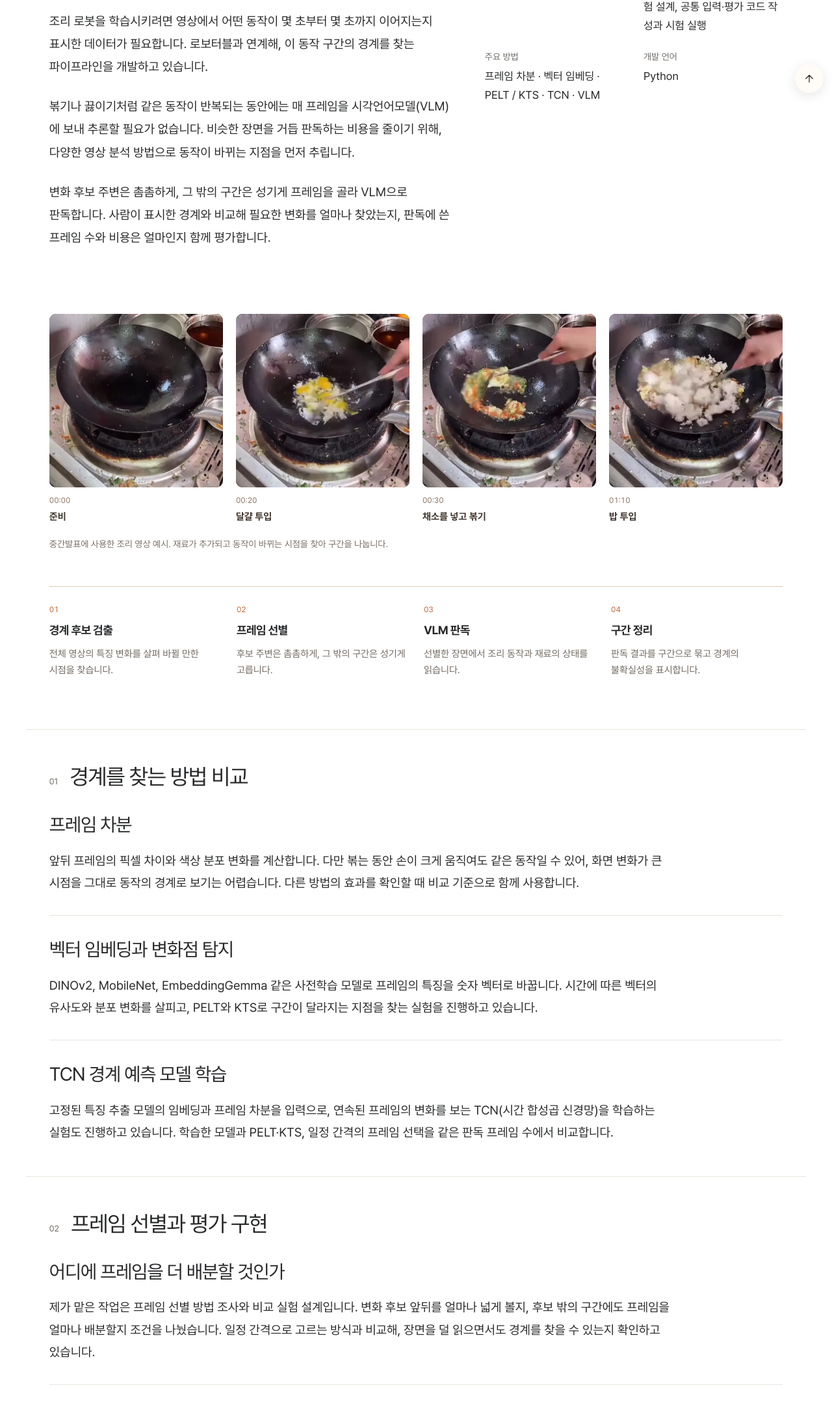
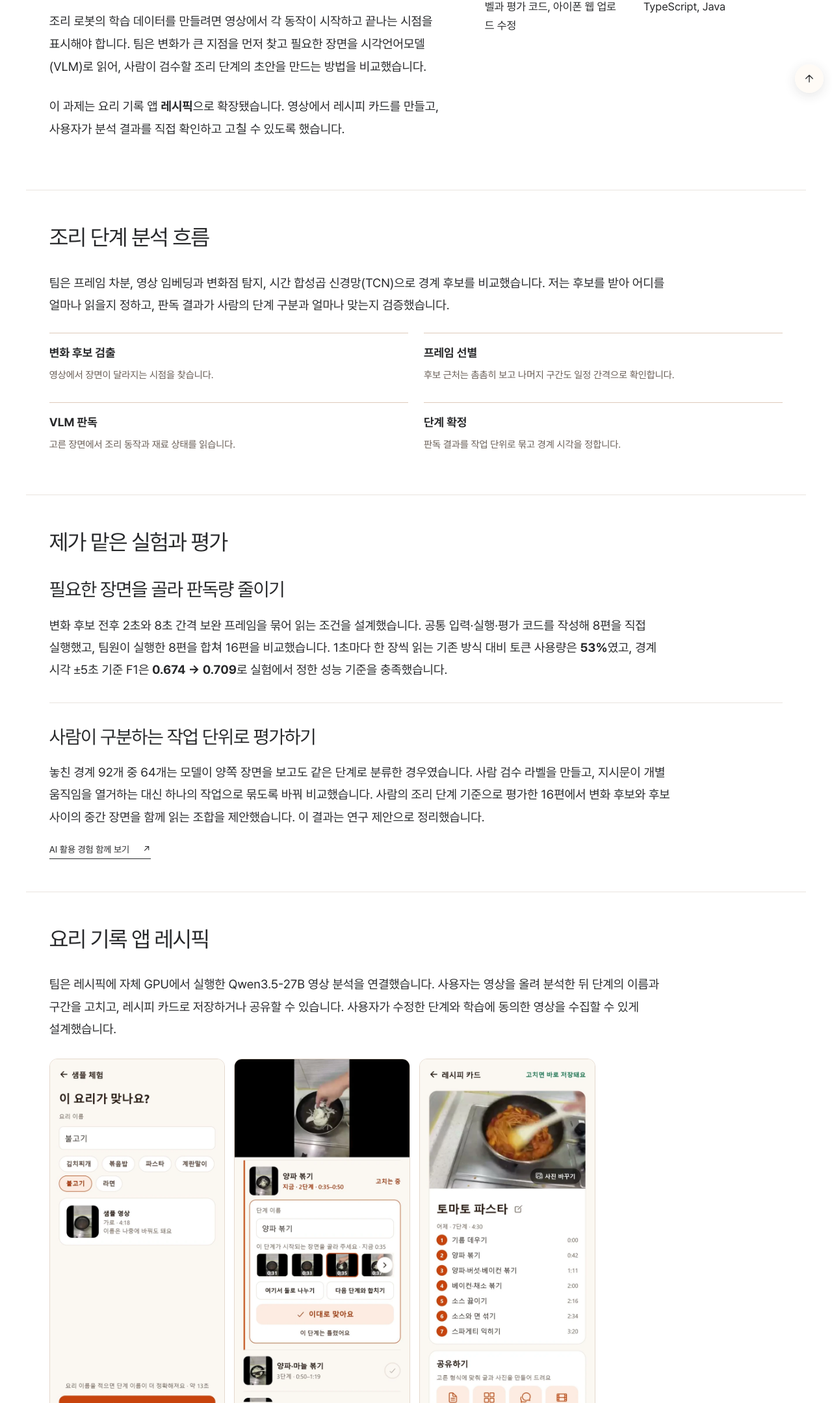
Before and after one commit to durian98/durian98.github.io, a plain HTML site: page vlm.html in a window 1280 px wide. Shown: the part 641-2800 px from the top of the page at 65% size. Drawn offline with Linux system fonts and the light colour scheme.

Commit message:
Publish completed Recipick portfolio project

```diff
--- a/vlm.html
+++ b/vlm.html
@@ -5,9 +5,9 @@
 <meta name="viewport" content="width=device-width,initial-scale=1">
 <meta name="theme-color" content="#FFFFFF">
 <title>조리 영상의 동작 구간 경계 검출 파이프라인 개발 — 박재현</title>
-<meta name="description" content="조리 영상에서 동작 구간의 경계를 찾고 시각언어모델로 판독하는 파이프라인 개발 프로젝트입니다.">
+<meta name="description" content="조리 영상의 단계 검출 실험, 요리 기록 앱 레시픽, 아이폰 웹 영상 업로드 개선을 소개합니다.">
 <meta property="og:title" content="조리 영상의 동작 구간 경계 검출 파이프라인 개발 — 박재현">
-<meta property="og:description" content="조리 영상에서 동작 구간의 경계를 찾고 시각언어모델로 판독하는 파이프라인 개발 프로젝트입니다.">
+<meta property="og:description" content="조리 영상의 단계 검출 실험, 요리 기록 앱 레시픽, 아이폰 웹 영상 업로드 개선을 소개합니다.">
 <meta property="og:type" content="website">
 <meta property="og:image" content="https://durian98.github.io/assets/portrait.webp">
 <link rel="preload" href="assets/fonts/Pretendard-Regular.woff2?v=14f1dfb5" as="font" type="font/woff2" crossorigin>
@@ -18,6 +18,18 @@
 <script src="page-navigation.js?v=abc9b69f" defer></script>
 <script src="media-playback.js?v=0217169f" defer></script>
 <link rel="stylesheet" href="site.css?v=c171eb8b">
+<style>
+.recipick-pipeline{display:grid;grid-template-columns:repeat(2,minmax(0,1fr));gap:16px 24px;margin:24px 0 0;padding:0;list-style:none}
+.recipick-pipeline li{padding:14px 0;border-top:1px solid #decaba}
+.recipick-pipeline strong,.recipick-pipeline span{display:block}
+.recipick-pipeline span{margin-top:6px;color:#665b53;font-size:.94rem;line-height:1.6}
+.recipick-flow{max-width:840px;margin:28px 0 36px}
+.recipick-screens{display:grid;grid-template-columns:repeat(3,minmax(0,1fr));gap:14px}
+.recipick-screens a{display:block}.recipick-screens img{display:block;width:100%;height:auto;border:1px solid #e5d9ce;border-radius:12px}
+.recipick-screens strong{display:block;margin-top:10px;font-size:.94rem;line-height:1.4;word-break:keep-all}
+.recipick-flow figcaption{margin-top:14px;color:#665b53;font-size:.85rem}
+@media(max-width:560px){.recipick-screens{gap:7px}.recipick-screens img{border-radius:6px}.recipick-screens strong{font-size:.8rem}}
+</style>
 </head>
 <body>
 <a class="skip-link" href="#main">본문으로 바로가기</a>
@@ -36,12 +48,69 @@
 <button type="button" data-page-top aria-label="페이지 맨 위로" title="맨 위로"><svg viewBox="0 0 24 24" fill="none" stroke="currentColor" stroke-width="1.7" stroke-linecap="round" stroke-linejoin="round" aria-hidden="true"><path d="m5 12 7-7 7 7M12 5v14"/></svg></button>
 </nav>
 <main id="main" class="research-detail">
-<section class="project-hero wrap"><div class="project-topline"><span>로보터블 × SSAFY 기업 연계 프로젝트 · 진행 중</span></div><h1 class="project-title">조리 영상의 동작 구간 경계 검출 파이프라인 개발</h1><p class="project-subtitle">조리 로봇이 학습할 수 있도록 영상에 동작 구간을 표시합니다.</p><p class="project-period"><time datetime="2026-10-06">2026.10.06</time>–진행 중</p></section>
-<section class="project-summary wrap"><div><h2>프로젝트 개요</h2><p>조리 로봇을 학습시키려면 영상에서 어떤 동작이 몇 초부터 몇 초까지 이어지는지 표시한 데이터가 필요합니다. 로보터블과 연계해, 이 동작 구간의 경계를 찾는 파이프라인을 개발하고 있습니다.</p><p>볶기나 끓이기처럼 같은 동작이 반복되는 동안에는 매 프레임을 시각언어모델(VLM)에 보내 추론할 필요가 없습니다. 비슷한 장면을 거듭 판독하는 비용을 줄이기 위해, 다양한 영상 분석 방법으로 동작이 바뀌는 지점을 먼저 추립니다.</p><p>변화 후보 주변은 촘촘하게, 그 밖의 구간은 성기게 프레임을 골라 VLM으로 판독합니다. 사람이 표시한 경계와 비교해 필요한 변화를 얼마나 찾았는지, 판독에 쓴 프레임 수와 비용은 얼마인지 함께 평가합니다.</p></div><div><dl class="project-facts"><div><dt>기간</dt><dd>2026.10.06–진행 중</dd></div><div><dt>담당 작업</dt><dd>프레임 선별 방법 조사, 비교 실험 설계, 공통 입력·평가 코드 작성과 시험 실행</dd></div><div><dt>주요 방법</dt><dd>프레임 차분 · 벡터 임베딩 · PELT / KTS · TCN · VLM</dd></div><div><dt>개발 언어</dt><dd>Python</dd></div></dl></div></section>
-<figure class="cooking-example wrap"><div class="cooking-sequence"><div class="cooking-frame"><img src="assets/cooking-frame-15.webp" width="720" height="720" alt="준비 장면" loading="lazy"><div class="frame-label"><span>00:00</span><strong>준비</strong></div></div><div class="cooking-frame"><img src="assets/cooking-frame-17.webp" width="720" height="720" alt="달걀 투입 장면" loading="lazy"><div class="frame-label"><span>00:20</span><strong>달걀 투입</strong></div></div><div class="cooking-frame"><img src="assets/cooking-frame-18.webp" width="720" height="720" alt="채소를 넣고 볶기 장면" loading="lazy"><div class="frame-label"><span>00:30</span><strong>채소를 넣고 볶기</strong></div></div><div class="cooking-frame"><img src="assets/cooking-frame-19.webp" width="720" height="720" alt="밥 투입 장면" loading="lazy"><div class="frame-label"><span>01:10</span><strong>밥 투입</strong></div></div></div><figcaption>중간발표에 사용한 조리 영상 예시. 재료가 추가되고 동작이 바뀌는 시점을 찾아 구간을 나눕니다.</figcaption></figure>
-<section class="pipeline-overview wrap" aria-label="파이프라인 처리 흐름"><ol><li><span>01</span><h2>경계 후보 검출</h2><p>전체 영상의 특징 변화를 살펴 바뀔 만한 시점을 찾습니다.</p></li><li><span>02</span><h2>프레임 선별</h2><p>후보 주변은 촘촘하게, 그 밖의 구간은 성기게 고릅니다.</p></li><li><span>03</span><h2>VLM 판독</h2><p>선별한 장면에서 조리 동작과 재료의 상태를 읽습니다.</p></li><li><span>04</span><h2>구간 정리</h2><p>판독 결과를 구간으로 묶고 경계의 불확실성을 표시합니다.</p></li></ol></section>
-<section class="content-section wrap" id="methods"><div class="section-side"><div class="eyebrow">01</div><h2>경계를 찾는 방법 비교</h2></div><div class="section-body"><article class="ai-use-entry"><h3>프레임 차분</h3><p>앞뒤 프레임의 픽셀 차이와 색상 분포 변화를 계산합니다. 다만 볶는 동안 손이 크게 움직여도 같은 동작일 수 있어, 화면 변화가 큰 시점을 그대로 동작의 경계로 보기는 어렵습니다. 다른 방법의 효과를 확인할 때 비교 기준으로 함께 사용합니다.</p></article><article class="ai-use-entry"><h3>벡터 임베딩과 변화점 탐지</h3><p>DINOv2, MobileNet, EmbeddingGemma 같은 사전학습 모델로 프레임의 특징을 숫자 벡터로 바꿉니다. 시간에 따른 벡터의 유사도와 분포 변화를 살피고, PELT와 KTS로 구간이 달라지는 지점을 찾는 실험을 진행하고 있습니다.</p></article><article class="ai-use-entry"><h3>TCN 경계 예측 모델 학습</h3><p>고정된 특징 추출 모델의 임베딩과 프레임 차분을 입력으로, 연속된 프레임의 변화를 보는 TCN(시간 합성곱 신경망)을 학습하는 실험도 진행하고 있습니다. 학습한 모델과 PELT·KTS, 일정 간격의 프레임 선택을 같은 판독 프레임 수에서 비교합니다.</p></article></div></section>
-<section class="content-section wrap" id="contribution"><div class="section-side"><div class="eyebrow">02</div><h2>프레임 선별과 평가 구현</h2></div><div class="section-body"><article class="ai-use-entry"><h3>어디에 프레임을 더 배분할 것인가</h3><p>제가 맡은 작업은 프레임 선별 방법 조사와 비교 실험 설계입니다. 변화 후보 앞뒤를 얼마나 넓게 볼지, 후보 밖의 구간에도 프레임을 얼마나 배분할지 조건을 나눴습니다. 일정 간격으로 고르는 방식과 비교해, 장면을 덜 읽으면서도 경계를 찾을 수 있는지 확인하고 있습니다.</p></article><article class="ai-use-entry"><h3>같은 입력과 기준으로 실험 반복</h3><p>공통 입력과 실행·평가 코드를 작성하고 실제 VLM 판독을 포함한 시험을 진행했습니다. 선택한 프레임 수, 토큰 사용량과 구간 검출 결과를 함께 기록해 선별 조건에 따른 차이를 비교합니다.</p></article><article class="ai-use-entry"><h3>평가 규칙 점검</h3><p>시험 중 예측 구간과 정답 구간을 연결하는 순서에 따라 평가 결과가 달라지는 문제를 찾아 규칙을 수정했습니다. 현재는 이 평가 흐름을 바탕으로 다음 비교 실험을 준비하고 있습니다.</p><a class="text-link" href="ai.html#vlm-research">AI 활용 경험 함께 보기 <span aria-hidden="true">↗</span></a></article></div></section>
+<section class="project-hero wrap">
+  <div class="project-topline"><span>로보터블 × SSAFY 기업 연계 프로젝트</span></div>
+  <h1 class="project-title">조리 영상의 동작 구간 경계 검출 파이프라인 개발</h1>
+  <p class="project-subtitle">조리 영상에서 동작이 바뀌는 시점을 찾아 로봇 학습용 구간으로 나눕니다.</p>
+  <p class="project-period"><time datetime="2026-10-06">2026.10.06</time>–<time datetime="2026-11-18">2026.11.18</time></p>
+</section>
+<section class="project-summary wrap">
+  <div>
+    <h2>프로젝트 개요</h2>
+    <p>조리 로봇의 학습 데이터를 만들려면 영상에서 각 동작이 시작하고 끝나는 시점을 표시해야 합니다. 팀은 변화가 큰 지점을 먼저 찾고 필요한 장면을 시각언어모델(VLM)로 읽어, 사람이 검수할 조리 단계의 초안을 만드는 방법을 비교했습니다.</p>
+    <p>이 과제는 요리 기록 앱 <strong>레시픽</strong>으로 확장됐습니다. 영상에서 레시피 카드를 만들고, 사용자가 분석 결과를 직접 확인하고 고칠 수 있도록 했습니다.</p>
+  </div>
+  <div>
+    <dl class="project-facts">
+      <div><dt>담당 작업</dt><dd>프레임 선별·판독 실험, 사람 라벨과 평가 코드, 아이폰 웹 업로드 수정</dd></div>
+      <div><dt>개인 작업 기술</dt><dd>Python, VLM 평가, TypeScript, Java</dd></div>
+    </dl>
+  </div>
+</section>
+<section class="content-section wrap" id="methods">
+  <div class="section-side"><h2>조리 단계 분석 흐름</h2></div>
+  <div class="section-body">
+    <p>팀은 프레임 차분, 영상 임베딩과 변화점 탐지, 시간 합성곱 신경망(TCN)으로 경계 후보를 비교했습니다. 저는 후보를 받아 어디를 얼마나 읽을지 정하고, 판독 결과가 사람의 단계 구분과 얼마나 맞는지 검증했습니다.</p>
+    <ol class="recipick-pipeline">
+      <li><strong>변화 후보 검출</strong><span>영상에서 장면이 달라지는 시점을 찾습니다.</span></li>
+      <li><strong>프레임 선별</strong><span>후보 근처는 촘촘히 보고 나머지 구간도 일정 간격으로 확인합니다.</span></li>
+      <li><strong>VLM 판독</strong><span>고른 장면에서 조리 동작과 재료 상태를 읽습니다.</span></li>
+      <li><strong>단계 확정</strong><span>판독 결과를 작업 단위로 묶고 경계 시각을 정합니다.</span></li>
+    </ol>
+  </div>
+</section>
+<section class="content-section wrap" id="contribution">
+  <div class="section-side"><h2>제가 맡은 실험과 평가</h2></div>
+  <div class="section-body">
+    <article class="ai-use-entry">
+      <h3>필요한 장면을 골라 판독량 줄이기</h3>
+      <p>변화 후보 전후 2초와 8초 간격 보완 프레임을 묶어 읽는 조건을 설계했습니다. 공통 입력·실행·평가 코드를 작성해 8편을 직접 실행했고, 팀원이 실행한 8편을 합쳐 16편을 비교했습니다. 1초마다 한 장씩 읽는 기존 방식 대비 토큰 사용량은 <strong>53%</strong>였고, 경계 시각 ±5초 기준 F1은 <strong>0.674 → 0.709</strong>로 실험에서 정한 성능 기준을 충족했습니다.</p>
+    </article>
+    <article class="ai-use-entry">
+      <h3>사람이 구분하는 작업 단위로 평가하기</h3>
+      <p>놓친 경계 92개 중 64개는 모델이 양쪽 장면을 보고도 같은 단계로 분류한 경우였습니다. 사람 검수 라벨을 만들고, 지시문이 개별 움직임을 열거하는 대신 하나의 작업으로 묶도록 바꿔 비교했습니다. 사람의 조리 단계 기준으로 평가한 16편에서 변화 후보와 후보 사이의 중간 장면을 함께 읽는 조합을 제안했습니다. 이 결과는 연구 제안으로 정리했습니다.</p>
+      <a class="text-link" href="ai.html#vlm-research">AI 활용 경험 함께 보기 <span aria-hidden="true">↗</span></a>
+    </article>
+  </div>
+</section>
+<section class="content-section wrap" id="recipick">
+  <div class="section-side"><h2>요리 기록 앱 레시픽</h2></div>
+  <div class="section-body">
+    <p>팀은 레시픽에 자체 GPU에서 실행한 Qwen3.5-27B 영상 분석을 연결했습니다. 사용자는 영상을 올려 분석한 뒤 단계의 이름과 구간을 고치고, 레시피 카드로 저장하거나 공유할 수 있습니다. 사용자가 수정한 단계와 학습에 동의한 영상을 수집할 수 있게 설계했습니다.</p>
+    <figure class="recipick-flow">
+      <div class="recipick-screens">
+        <div><a href="assets/recipick-upload.webp"><img src="assets/recipick-upload.webp" width="600" height="1298" alt="선택한 조리 영상과 단계 나누기 버튼이 보이는 분석 요청 화면" loading="lazy"></a><strong>영상 선택·분석 요청</strong></div>
+        <div><a href="assets/recipick-edit.webp"><img src="assets/recipick-edit.webp" width="600" height="1298" alt="조리 단계의 이름과 경계 시점을 검토하고 수정하는 화면" loading="lazy"></a><strong>분석 결과 확인·수정</strong></div>
+        <div><a href="assets/recipick-card.webp"><img src="assets/recipick-card.webp" width="600" height="1298" alt="단계별 조리법과 공유 버튼이 보이는 레시피 카드 화면" loading="lazy"></a><strong>레시피 카드·공유</strong></div>
+      </div>
+      <figcaption>최종 발표 자료에 사용한 기능별 화면 예시</figcaption>
+    </figure>
+    <article class="ai-use-entry" id="upload">
+      <h3>아이폰 웹에서 대용량 영상 올리기</h3>
+      <p>브라우저가 영상 전체를 복사하는 경로를 피하도록, 사용자가 고른 파일에서 업로드할 조각을 바로 읽게 수정했습니다. 서버에서는 영상의 표지 그림이 두 번째 영상으로 집계돼 업로드 확정이 거절되는 원인을 찾아, 실제 영상 트랙만 세도록 수정했습니다. iOS Chrome에서 15분 영상 업로드를 확인했습니다.</p>
+    </article>
+  </div>
+</section>
 </main><footer class="contact-section wrap" id="contact">
 <div class="contact-top">
 <h2>연락처</h2>
```
Also changed, not shown: ai.html (+1 -1 lines), index.html (+3 -3 lines), work.html (+5 -5 lines), assets/recipick-card.webp (added), assets/recipick-edit.webp (added), assets/recipick-upload.webp (added).
